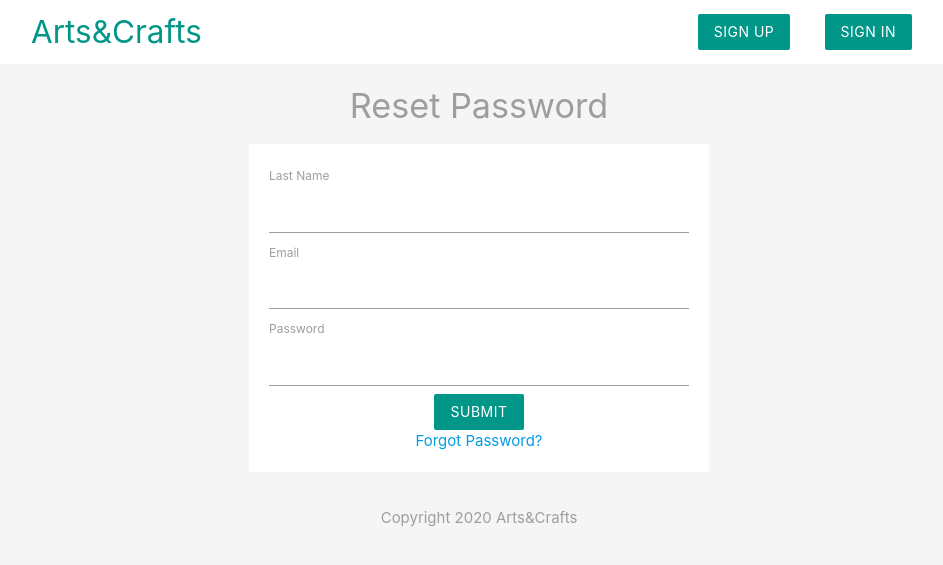
After one commit to tahsinAmin/aNc, a PHP site: page /verify.php in a window 1280 px wide. The commit adds this page. Shown: the top 565 px of the page, without its empty margins (161-1104 px from the left). Run offline with PHP 8.4, Linux system fonts and the light colour scheme.

Commit message:
Images added and verify passwird html added

```diff
--- a/config/db_connect.php
+++ b/config/db_connect.php
@@ -1,5 +1,6 @@
 <?php
-	$conn= new mysqli("localhost","root","","arts_and_crafts_supply");
+	// $conn= new mysqli("localhost","root","","arts_and_crafts_supply");
+	  $conn = mysqli_connect('localhost','shaun','test1234','arts_and_crafts_supply');
 
 	//check connection
 	if(!$conn){
--- a/dash.php
+++ b/dash.php
@@ -30,6 +30,7 @@
 
         <div class="col s6 md3">
           <div class="card z-depth-0">
+            <img class="pizza" src="img/<?php echo $item_info['item_id'] ?>.jpg" alt="">
             <div class="card-content center">
               <h5><?php echo htmlspecialchars($item_info['item_name']) ?></h5>
               <div>Sellig Price: <?php echo htmlspecialchars($item_info['sell_price']) ?></div>
--- a/signin.php
+++ b/signin.php
@@ -59,6 +59,9 @@
 			<div class="center">
 				<input type="submit" name="submit" value="Submit" class="btn brand z-depth-0">
 			</div>
+      <div class="center">
+        <a href="verify.php">Forgot Password?</a>
+      </div>
 		</form>
 	</section>
 
--- /dev/null
+++ b/verify.php
@@ -0,0 +1,84 @@
+<?php
+
+  include('config/db_connect.php');
+
+  $last_name = $email = $password = '';
+
+  $errors = array('last_name' => '', 'password' => '', 'email' => '');
+
+	if(isset($_POST['submit'])){
+
+    // check last_name
+    if(empty($_POST['last_name'])){
+      $errors['last_name'] = 'Last Name is required';
+    } else{
+      $first_name = $_POST['last_name'];
+      if(!preg_match('/^[a-zA-Z\s]+$/', $last_name)){
+        $errors['last_name'] = 'Last Name must be letters and spaces only';
+      }
+    }
+
+    // check password
+    if(empty($_POST['password'])){
+      $errors['password'] = 'password is required';
+    } else{
+      $password = $_POST['password'];
+      if(!preg_match('/^[a-zA-Z0-9]+$/', $password)){
+        $errors['password'] = 'password must be letters and numbers only';
+      }
+    }
+
+    // check email
+    if(empty($_POST['email'])){
+      $errors['email'] = 'An email is required';
+    } else{
+      $email = $_POST['email'];
+      if(!filter_var($email, FILTER_VALIDATE_EMAIL)){
+        $errors['email'] = 'Email must be a valid email address';
+      }
+    }
+
+    if (array_filter($errors)) {
+      // echo "errors in the form";
+    }else {
+      $last_name = mysqli_real_escape_string($conn, $_POST['last_name']);
+      $email = mysqli_real_escape_string($conn, $_POST['email']);
+      $password = mysqli_real_escape_string($conn, $_POST['password']);
+
+      $sql = "UPDATE buyer_profile SET password='".$password."' WHERE last_name='".$last_name."' AND email='".$email."'";
+
+      if (mysqli_query($conn, $sql)) {
+        header("Location:checkout.php?buyer_id=".$buyer_id."");
+      }
+    }
+	} // end POST check
+
+?>
+
+<!DOCTYPE html>
+<html>
+
+	<?php include('templates/header0.php'); ?>
+
+	<section class="container grey-text">
+		<h4 class="center">Reset Password</h4>
+		<form class="white" action="signin.php" method="POST">
+      <label>Last Name</label>
+      <input type="text" name="last_name" value="<?php echo htmlspecialchars($last_name) ?>">
+      <label>Email</label>
+      <input type="text" name="last_name" value="<?php echo htmlspecialchars($email) ?>">
+      <label>Password</label>
+      <input type="text" name="password" value="<?php echo htmlspecialchars($password) ?>">
+      <div class="red-text"><?php echo $errors['password']; ?></div>
+			<div class="center">
+				<input type="submit" name="submit" value="Submit" class="btn brand z-depth-0">
+			</div>
+      <div class="center">
+        <a href="verify.php">Forgot Password?</a>
+      </div>
+		</form>
+	</section>
+
+	<?php include('templates/footer.php'); ?>
+
+</html>
```
Also changed, not shown: checkout.php (+6 -2 lines), templates/header.php (+7 -0 lines), img/1.jpg (added), img/10.jpg (added), img/11.jpg (added), img/12.jpg (added), img/13.jpg (added), img/14.jpg (added), img/2.jpg (added), img/3.jpg (added), img/4.jpg (added), img/5.jpg (added), img/6.jpg (added), img/7.jpg (added), 2 more files.
